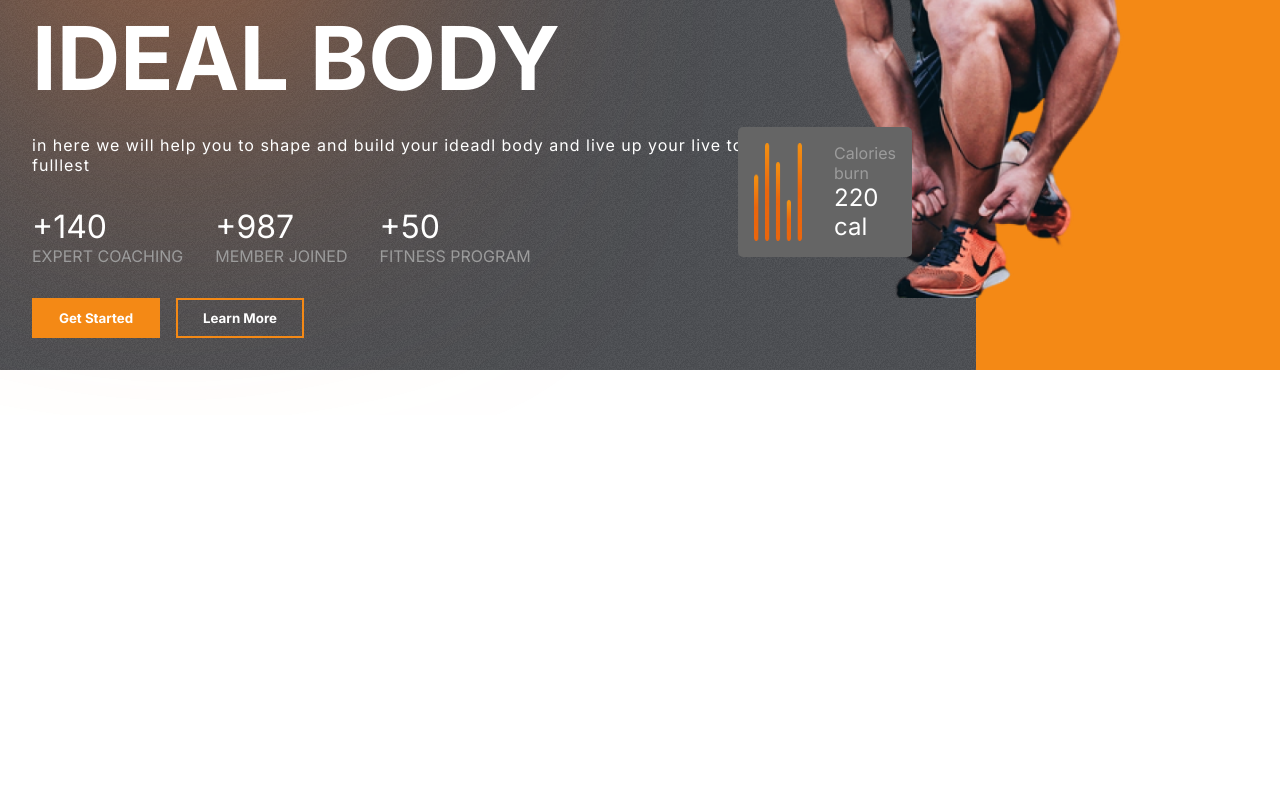
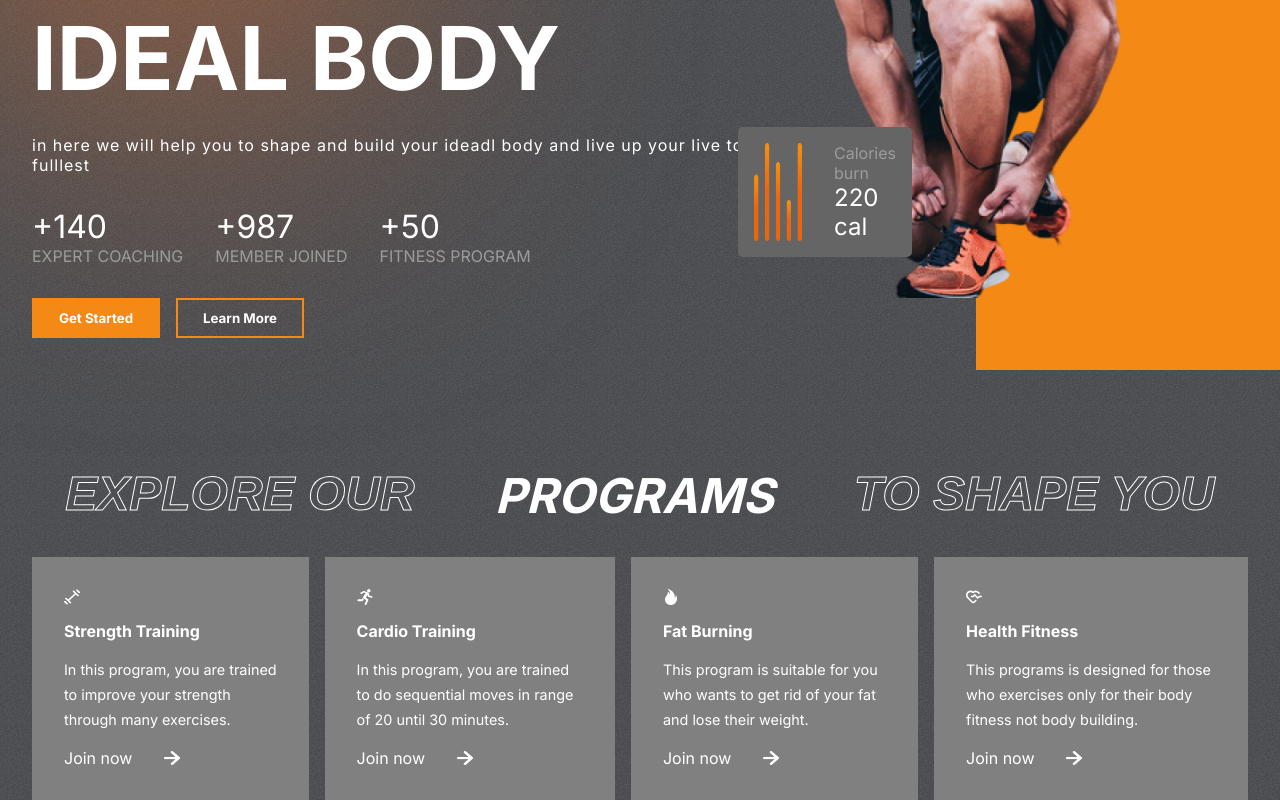
Before and after one commit to adreeja06/StayFit, a React (Create React App) app: page / in a window 1280 px wide. Shown: the part 385-1185 px from the top of the page. Before the commit the page ends 800 px from the top, so only its background shows below. Built offline with nearby package versions, Linux system fonts and the light colour scheme.

Commit message:
adding Programs component

```diff
--- a/src/App.css
+++ b/src/App.css
@@ -1,4 +1,4 @@
-/* make variables */
+
 :root {
   --lightgray: #d9d9d9;
   --gray: #9c9c9c;
@@ -24,6 +24,7 @@
 
 .stroke-text {
   color: transparent;
+  font-family: Arial, Helvetica, sans-serif;
   -webkit-text-stroke-color: white;
   -webkit-text-stroke-width: 1px;
 }
--- a/src/App.js
+++ b/src/App.js
@@ -1,9 +1,11 @@
 import "./App.css";
 import Hero from "./components/Hero/Hero";
+import Programs from "./components/Programs/Programs";
 function App() {
   return (
     <div className="App">
       <Hero />
+      <Programs />
     </div>
   );
 }
--- /dev/null
+++ b/src/components/Programs/Programs.css
@@ -0,0 +1,62 @@
+.Programs {
+  display: flex;
+  flex-direction: column;
+  gap: 2rem;
+  padding: 0 2rem;
+}
+
+.programs-header {
+  display: flex;
+  gap: 5rem;
+  font-weight: bold;
+  font-size: 3rem;
+  justify-content: center;
+  color: white;
+  text-transform: uppercase;
+  font-style: italic;
+}
+
+.program-categories {
+  display: flex;
+  gap: 1rem;
+}
+.category {
+  display: flex;
+  flex-direction: column;
+  background-color: gray;
+  padding: 2rem;
+  gap: 1rem;
+  color: white;
+  justify-content: space-between;
+}
+
+.category:hover {
+  background-image: var(--planCard);
+  cursor: pointer;
+}
+
+.category > :nth-child(1) {
+  width: 1rem;
+  height: 1rem;
+  fill: white;
+}
+
+.category > :nth-child(2) {
+  font-size: 1rem;
+  font-weight: bold;
+}
+
+.category > :nth-child(3) {
+  font-size: 0.9rem;
+  line-height: 25px;
+}
+
+.join-now {
+  display: flex;
+  align-items: center;
+  gap: 2rem;
+}
+
+.join-now > img {
+  width: 1rem;
+}
--- /dev/null
+++ b/src/components/Programs/Programs.jsx
@@ -0,0 +1,31 @@
+import React from "react";
+import "./Programs.css";
+import RightArrow from "../../assets/rightArrow.png";
+import { programsData } from "../../data/programsData";
+const Programs = () => {
+  return (
+    <div className="Programs" id="programs">
+      <div className="programs-header">
+        <span className="stroke-text">Explore our</span>
+        <span>Programs</span>
+        <span className="stroke-text">to shape you</span>
+      </div>
+
+      <div className="program-categories">
+        {programsData.map((program, i) => (
+          <div className="category" key={i}>
+            {program.image}
+            <span> {program.heading} </span>
+            <span> {program.details} </span>
+            <div className="join-now">
+              <span>Join now</span>
+              <img src={RightArrow} alt="" />
+            </div>
+          </div>
+        ))}
+      </div>
+    </div>
+  );
+};
+
+export default Programs;
```
